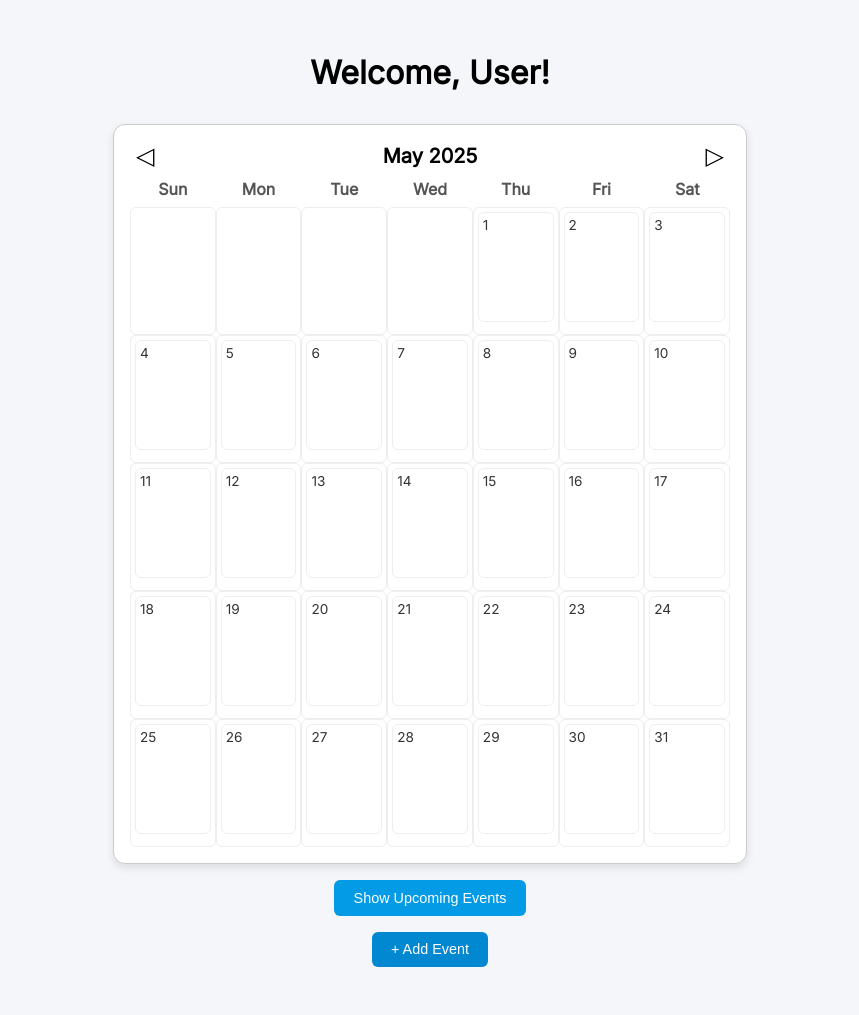
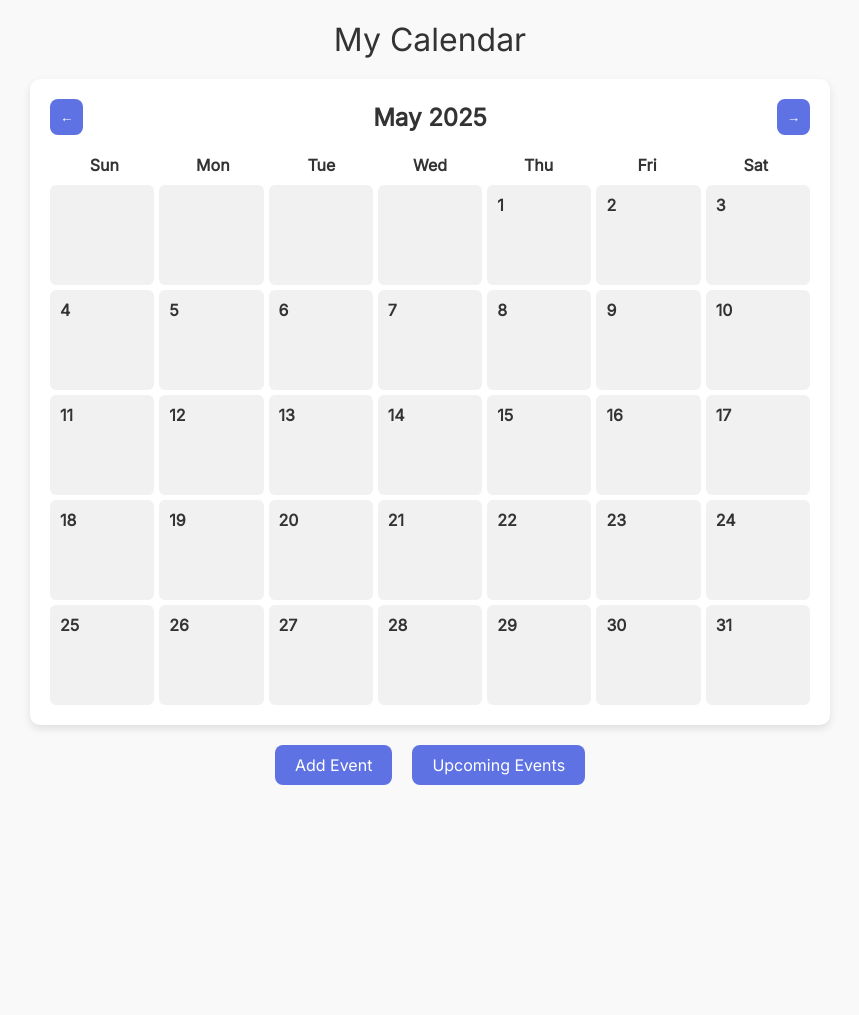
Before and after one commit to Spekier/MCON357_Project, a Flask app: page /profile in a window 1280 px wide. Shown: the whole page, without its empty margins (210-1069 px from the left). After the commit the page ends 785 px from the top, so only its background shows below. Run offline with Flask 3, Linux system fonts and the light colour scheme; the visitor is signed in with stand-in values (Sample User, id 1).

Commit message:
Update profile.html

```diff
--- a/project/templates/profile.html
+++ b/project/templates/profile.html
@@ -6,34 +6,37 @@
   <title>Calendar with Multiple Events</title>
   <link rel="stylesheet" href="https://fonts.googleapis.com/css2?family=Inter&display=swap">
   <style>
+    * {
+      font-family: 'Inter', sans-serif;
+      margin: 0;
+      padding: 0;
+      box-sizing: border-box;
+    }
+
     body {
-      font-family: 'Inter', sans-serif;
-      background: #f4f6fa;
-      margin: 0;
-      padding: 2rem;
+      background-color: #f9f9f9;
+      color: #333;
+      padding: 20px;
     }
 
     .title {
       text-align: center;
-      font-size: 2rem;
-      margin-bottom: 2rem;
+      font-size: 32px;
+      margin-bottom: 20px;
     }
 
     .calendar-container {
       display: flex;
-      flex-wrap: wrap;
-      gap: 2rem;
       justify-content: center;
     }
 
     .calendar {
-      border: 1px solid #ccc;
-      border-radius: 12px;
-      background: white;
-      padding: 1rem;
-      max-width: 600px;
-      width: 100%;
+      width: 90%;
+      max-width: 800px;
+      background: #fff;
+      border-radius: 10px;
       box-shadow: 0 4px 8px rgba(0, 0, 0, 0.1);
+      padding: 20px;
     }
 
     .calendar-header {
@@ -43,186 +46,153 @@
     }
 
     .calendar-header h3 {
-      margin: 0;
-      font-size: 1.25rem;
+      font-size: 24px;
     }
 
     .calendar-header button {
-      background: none;
+      background-color: #5e72e4;
       border: none;
-      font-size: 1.5rem;
+      color: white;
+      padding: 10px;
+      border-radius: 8px;
       cursor: pointer;
     }
 
-    .weekdays, .days {
+    .weekdays {
       display: grid;
       grid-template-columns: repeat(7, 1fr);
+      margin-top: 20px;
+      text-align: center;
+      font-weight: bold;
     }
 
-    .weekdays div {
-      text-align: center;
-      font-weight: bold;
-      padding: 0.5rem 0;
-      color: #555;
+    .days {
+      display: grid;
+      grid-template-columns: repeat(7, 1fr);
+      grid-auto-rows: 100px;
+      gap: 5px;
+      margin-top: 10px;
     }
 
     .days div {
-      min-height: 100px;
-      border: 1px solid #eee;
-      padding: 4px;
+      background: #f1f1f1;
+      border-radius: 6px;
+      padding: 5px;
       position: relative;
+      overflow-y: auto;
       cursor: pointer;
-      border-radius: 6px;
-      display: flex;
-      flex-direction: column;
-    }
-
-    .days div:hover {
-      background: #e3f2fd;
     }
 
     .day-number {
-      font-size: 0.85rem;
-      color: #333;
-      margin-bottom: 0.25rem;
+      font-weight: bold;
     }
 
     .day-events {
-      font-size: 0.7rem;
-      color: #0277bd;
-      margin: 2px 0;
-      list-style-type: disc;
-      padding-left: 1em;
+      font-size: 12px;
+      list-style: none;
+      padding-left: 0;
     }
 
-    .event-delete-btn {
-      font-size: 0.6rem;
-      color: red;
-      cursor: pointer;
-      background: none;
-      border: none;
-      margin-left: 5px;
+    .day-events li {
+      margin-top: 5px;
     }
 
-    .add-event-btn {
-      background: #0288d1;
+    .action-buttons {
+      display: flex;
+      justify-content: center;
+      gap: 20px;
+      margin: 20px 0;
+    }
+
+    .add-event-btn,
+    .upcoming-events-btn {
+      padding: 10px 20px;
+      background-color: #5e72e4;
       color: white;
-      padding: 0.6rem 1.2rem;
       border: none;
-      border-radius: 6px;
-      font-size: 0.9rem;
-      margin: 1rem auto;
+      border-radius: 8px;
       cursor: pointer;
-      display: block;
+      font-size: 16px;
     }
 
     .modal {
       display: none;
       position: fixed;
-      top: 20%;
+      top: 50%;
       left: 50%;
-      transform: translate(-50%, -20%);
+      transform: translate(-50%, -50%);
       background: white;
-      padding: 1.5rem;
-      border-radius: 8px;
-      box-shadow: 0 4px 20px rgba(0, 0, 0, 0.3);
+      padding: 20px;
+      border-radius: 12px;
+      box-shadow: 0 8px 20px rgba(0, 0, 0, 0.2);
       z-index: 1000;
+      max-width: 400px;
       width: 90%;
-      max-width: 400px;
-    }
-
-    .modal h3 {
-      margin-top: 0;
-    }
-
-    .modal label {
-      margin-top: 1rem;
-      display: block;
-      font-size: 0.9rem;
     }
 
     .modal input,
     .modal select {
       width: 100%;
-      padding: 0.5rem;
-      margin-top: 0.3rem;
+      padding: 8px;
+      margin: 10px 0;
       border: 1px solid #ccc;
-      border-radius: 4px;
+      border-radius: 6px;
     }
 
     .modal-buttons {
       display: flex;
-      justify-content: flex-end;
-      margin-top: 1rem;
-      gap: 1rem;
+      justify-content: space-between;
+      margin-top: 10px;
     }
 
     .modal-buttons button {
-      padding: 0.5rem 1rem;
+      padding: 8px 16px;
       border: none;
-      border-radius: 4px;
+      border-radius: 6px;
       cursor: pointer;
     }
 
     .modal-buttons .cancel {
-      background: #eee;
+      background-color: #ccc;
+      color: #333;
     }
 
     .modal-buttons .save {
-      background: #0288d1;
+      background-color: #5e72e4;
       color: white;
     }
 
-    /* Upcoming Events Modal */
-    .upcoming-events-btn {
-      background: #039be5;
-      color: white;
-      padding: 0.6rem 1.2rem;
-      border: none;
-      border-radius: 6px;
-      font-size: 0.9rem;
-      margin: 1rem auto;
-      cursor: pointer;
-      display: block;
-    }
-
-    .upcoming-events-modal {
-      display: none;
-      position: fixed;
-      top: 20%;
-      left: 50%;
-      transform: translate(-50%, -20%);
-      background: white;
-      padding: 1.5rem;
-      border-radius: 8px;
-      box-shadow: 0 4px 20px rgba(0, 0, 0, 0.3);
-      z-index: 1000;
-      width: 90%;
-      max-width: 500px;
-    }
-
     .upcoming-events-list {
-      max-height: 300px;
+      max-height: 200px;
       overflow-y: auto;
-      padding-left: 20px;
+      margin: 10px 0;
     }
 
     .upcoming-event-item {
-      font-size: 1rem;
-      margin-bottom: 1rem;
+      background-color: #f1f1f1;
+      margin: 5px 0;
+      padding: 8px;
+      border-radius: 6px;
+    }
+
+    .date-picker-container {
+      position: relative;
+    }
+
+    .date-picker-container input {
+      width: 100%;
     }
   </style>
   <script src="https://cdn.jsdelivr.net/npm/dayjs@1/dayjs.min.js"></script>
 </head>
 <body>
-  <h1 class="title">Welcome, User!</h1>
-
+  <div class="title">My Calendar</div>
   <div class="calendar-container">
     <div class="calendar">
       <div class="calendar-header">
-        <button onclick="prevMonth()">&#9665;</button>
+        <button id="prev-month">←</button>
         <h3 id="month-year"></h3>
-        <button onclick="nextMonth()">&#9655;</button>
+        <button id="next-month">→</button>
       </div>
       <div class="weekdays">
         <div>Sun</div><div>Mon</div><div>Tue</div><div>Wed</div><div>Thu</div><div>Fri</div><div>Sat</div>
@@ -231,177 +201,185 @@
     </div>
   </div>
 
-  <!-- Modal to Add Event -->
+  <div class="action-buttons">
+    <button class="add-event-btn" onclick="openEventModal()">Add Event</button>
+    <button class="upcoming-events-btn" onclick="showUpcomingEvents()">Upcoming Events</button>
+  </div>
+
   <div class="modal" id="event-modal">
     <h3>Add Event</h3>
-    <label>Date:</label>
-    <select id="event-day"></select>
-    <select id="event-month"></select>
-    <select id="event-year"></select>
-
-    <label>Event Description:</label>
-    <input type="text" id="event-text" placeholder="Event detail">
-
+    <div class="date-picker-container">
+      <input type="date" id="event-date" />
+    </div>
+    <input type="text" id="event-title" placeholder="Event Title">
+    <input type="time" id="event-time">
+    <label><input type="checkbox" id="event-allday"> All-day event</label>
     <div class="modal-buttons">
       <button class="cancel" onclick="closeModal()">Cancel</button>
       <button class="save" onclick="saveEvent()">Save</button>
     </div>
   </div>
 
-  <!-- Button to open upcoming events -->
-  <button class="upcoming-events-btn" onclick="openUpcomingEventsModal()">Show Upcoming Events</button>
+  <div class="modal" id="event-view-modal">
+    <h3 id="view-event-title"></h3>
+    <p id="view-event-time"></p>
+    <div class="modal-buttons">
+      <button class="cancel" onclick="closeViewModal()">Close</button>
+      <button class="save" onclick="deleteSelectedEvent()">Delete</button>
+    </div>
+  </div>
 
-  <!-- Upcoming Events Modal -->
-  <div class="upcoming-events-modal" id="upcoming-events-modal">
+  <div class="modal" id="upcoming-events-modal">
     <h3>Upcoming Events</h3>
     <div class="upcoming-events-list" id="upcoming-events-list"></div>
     <div class="modal-buttons">
-      <button class="cancel" onclick="closeUpcomingEventsModal()">Close</button>
+      <button class="cancel" onclick="closeUpcomingModal()">Close</button>
     </div>
   </div>
 
-  <button class="add-event-btn" onclick="openModalToToday()">+ Add Event</button>
+  <script>
+    const monthYearLabel = document.getElementById('month-year');
+    const daysContainer = document.getElementById('calendar-days');
+    const eventModal = document.getElementById('event-modal');
+    const eventViewModal = document.getElementById('event-view-modal');
+    const upcomingEventsModal = document.getElementById('upcoming-events-modal');
+    const upcomingEventsList = document.getElementById('upcoming-events-list');
+    const eventTitle = document.getElementById('event-title');
+    const eventTime = document.getElementById('event-time');
+    const eventAllDay = document.getElementById('event-allday');
+    const eventDate = document.getElementById('event-date');
+    const viewEventTitle = document.getElementById('view-event-title');
+    const viewEventTime = document.getElementById('view-event-time');
 
-  <script>
-    const daysContainer = document.getElementById("calendar-days");
-    const monthYearDisplay = document.getElementById("month-year");
-    const upcomingEventsList = document.getElementById("upcoming-events-list");
+    let selectedDate = null;
+    let selectedEventIndex = null;
     let currentDate = dayjs();
-    let events = JSON.parse(localStorage.getItem("events")) || {};  // Load from localStorage
+    const events = {};
 
-    function renderCalendar() {
-      const start = currentDate.startOf("month");
-      const end = currentDate.endOf("month");
-      const startDay = start.day();
-      const totalDays = end.date();
+    function formatTo12Hour(time24) {
+      const [hour, minute] = time24.split(':');
+      const h = parseInt(hour);
+      const ampm = h >= 12 ? 'PM' : 'AM';
+      const hour12 = h % 12 || 12;
+      return `${hour12}:${minute} ${ampm}`;
+    }
 
-      monthYearDisplay.textContent = currentDate.format("MMMM YYYY");
-      daysContainer.innerHTML = "";
+    function renderCalendar(date) {
+      const startOfMonth = date.startOf('month');
+      const endOfMonth = date.endOf('month');
+      const startDay = startOfMonth.day();
+      const daysInMonth = endOfMonth.date();
+
+      monthYearLabel.textContent = date.format('MMMM YYYY');
+      daysContainer.innerHTML = '';
 
       for (let i = 0; i < startDay; i++) {
-        daysContainer.innerHTML += `<div></div>`;
+        const emptyDiv = document.createElement('div');
+        daysContainer.appendChild(emptyDiv);
       }
 
-      for (let day = 1; day <= totalDays; day++) {
-        const fullDate = currentDate.date(day).format("YYYY-MM-DD");
-        const dayEvents = events[fullDate] || [];
-        const eventHTML = dayEvents.map((e, idx) => {
-          return `
-            <li>
-              ${e}
-              <button class="event-delete-btn" onclick="deleteEvent('${fullDate}', ${idx})">❌</button>
-            </li>
-          `;
-        }).join("");
-        const dayHTML = `
-          <div onclick="openModalForDate('${fullDate}')">
-            <div class="day-number">${day}</div>
-            <ul class="day-events">${eventHTML}</ul>
-          </div>
-        `;
-        daysContainer.innerHTML += dayHTML;
+      for (let i = 1; i <= daysInMonth; i++) {
+        const day = document.createElement('div');
+        const dayKey = date.date(i).format('YYYY-MM-DD');
+        const eventList = events[dayKey]?.map((e, index) => `<li onclick='viewEvent("${dayKey}", ${index}); event.stopPropagation();'>${e.title}</li>`).join('') || '';
+        day.innerHTML = `<div class="day-number">${i}</div><ul class="day-events">${eventList}</ul>`;
+        day.onclick = () => openModal(dayKey);
+        daysContainer.appendChild(day);
       }
-
-      localStorage.setItem("events", JSON.stringify(events));  // Save to localStorage
     }
 
-    function prevMonth() {
-      currentDate = currentDate.subtract(1, "month");
-      renderCalendar();
+    function openEventModal() {
+      selectedDate = currentDate.format('YYYY-MM-DD');
+      eventDate.value = selectedDate;
+      eventTitle.value = '';
+      eventTime.value = '';
+      eventAllDay.checked = false;
+      eventModal.style.display = 'block';
     }
 
-    function nextMonth() {
-      currentDate = currentDate.add(1, "month");
-      renderCalendar();
-    }
-
-    function openModalForDate(dateStr) {
-      const date = dayjs(dateStr);
-      setModalDate(date.date(), date.month(), date.year());
-      document.getElementById("event-modal").style.display = "block";
-    }
-
-    function openModalToToday() {
-      const today = dayjs();
-      setModalDate(today.date(), today.month(), today.year());
-      document.getElementById("event-modal").style.display = "block";
-    }
-
-    function setModalDate(day, month, year) {
-      const daySelect = document.getElementById("event-day");
-      const monthSelect = document.getElementById("event-month");
-      const yearSelect = document.getElementById("event-year");
-
-      daySelect.innerHTML = [...Array(31).keys()].map(d => `<option value="${d+1}" ${d+1===day ? 'selected' : ''}>${d+1}</option>`).join("");
-      monthSelect.innerHTML = [...Array(12).keys()].map(m => {
-        const name = dayjs().month(m).format("MMMM");
-        return `<option value="${m}" ${m===month ? 'selected' : ''}>${name}</option>`;
-      }).join("");
-      const nowYear = dayjs().year();
-      yearSelect.innerHTML = [...Array(11).keys()].map(i => {
-        const y = nowYear - 5 + i;
-        return `<option value="${y}" ${y===year ? 'selected' : ''}>${y}</option>`;
-      }).join("");
+    function openModal(date) {
+      selectedDate = date;
+      eventTitle.value = '';
+      eventTime.value = '';
+      eventAllDay.checked = false;
+      eventModal.style.display = 'block';
     }
 
     function closeModal() {
-      document.getElementById("event-modal").style.display = "none";
-      document.getElementById("event-text").value = "";
+      eventModal.style.display = 'none';
+    }
+
+    function viewEvent(date, index) {
+      selectedDate = date;
+      selectedEventIndex = index;
+      const event = events[date][index];
+      viewEventTitle.textContent = event.title;
+      viewEventTime.textContent = event.allday ? 'All day' : formatTo12Hour(event.time);
+      eventViewModal.style.display = 'block';
+    }
+
+    function closeViewModal() {
+      eventViewModal.style.display = 'none';
+    }
+
+    function deleteSelectedEvent() {
+      events[selectedDate].splice(selectedEventIndex, 1);
+      if (events[selectedDate].length === 0) delete events[selectedDate];
+      closeViewModal();
+      renderCalendar(currentDate);
     }
 
     function saveEvent() {
-      const day = +document.getElementById("event-day").value;
-      const month = +document.getElementById("event-month").value;
-      const year = +document.getElementById("event-year").value;
-      const text = document.getElementById("event-text").value.trim();
+      const title = eventTitle.value.trim();
+      const time = eventTime.value;
+      const allday = eventAllDay.checked;
+      const date = eventDate.value;
+      if (!title || (!allday && !time) || !date) return;
 
-      if (!text) return;
-
-      const dateStr = dayjs().year(year).month(month).date(day).format("YYYY-MM-DD");
-      if (!events[dateStr]) {
-        events[dateStr] = [];
-      }
-      events[dateStr].push(text);
-
+      if (!events[date]) events[date] = [];
+      events[date].push({ title, time, allday });
       closeModal();
-      renderCalendar();
+      renderCalendar(currentDate);
     }
 
-    function deleteEvent(date, index) {
-      if (events[date]) {
-        events[date].splice(index, 1);
-        if (events[date].length === 0) {
-          delete events[date];
-        }
-      }
-      renderCalendar();
-    }
-
-    function openUpcomingEventsModal() {
-      upcomingEventsList.innerHTML = "";
-
-      for (let date in events) {
-        const eventDate = dayjs(date);
-        if (eventDate.isSameOrAfter(dayjs(), "day")) {
-          events[date].forEach((event, idx) => {
-            upcomingEventsList.innerHTML += `
-              <div class="upcoming-event-item">
-                <strong>${eventDate.format("MMMM DD, YYYY")}</strong><br>
-                ${event} <button onclick="deleteEvent('${date}', ${idx})">❌</button>
-              </div>
-            `;
+    function showUpcomingEvents() {
+      const now = dayjs();
+      const futureEvents = [];
+      for (const date in events) {
+        if (dayjs(date).isAfter(now, 'day')) {
+          events[date].forEach(e => {
+            futureEvents.push({ date, ...e });
           });
         }
       }
+      futureEvents.sort((a, b) => dayjs(a.date).unix() - dayjs(b.date).unix());
 
-      document.getElementById("upcoming-events-modal").style.display = "block";
+      upcomingEventsList.innerHTML = futureEvents.map(e => {
+        const eventDate = dayjs(e.date);
+        const dayOfWeek = eventDate.format('dddd'); // Get the day of the week
+        return `<div class="upcoming-event-item">
+                  <strong>${dayOfWeek}, ${e.date}</strong>: ${e.title}${e.allday ? ' (All day)' : ' at ' + formatTo12Hour(e.time)}
+                </div>`;
+      }).join('');
+
+      upcomingEventsModal.style.display = 'block';
     }
 
-    function closeUpcomingEventsModal() {
-      document.getElementById("upcoming-events-modal").style.display = "none";
+    function closeUpcomingModal() {
+      upcomingEventsModal.style.display = 'none';
     }
 
-    document.addEventListener("DOMContentLoaded", renderCalendar);
+    document.getElementById('prev-month').onclick = () => {
+      currentDate = currentDate.subtract(1, 'month');
+      renderCalendar(currentDate);
+    };
+
+    document.getElementById('next-month').onclick = () => {
+      currentDate = currentDate.add(1, 'month');
+      renderCalendar(currentDate);
+    };
+
+    renderCalendar(currentDate);
   </script>
 </body>
 </html>
```
